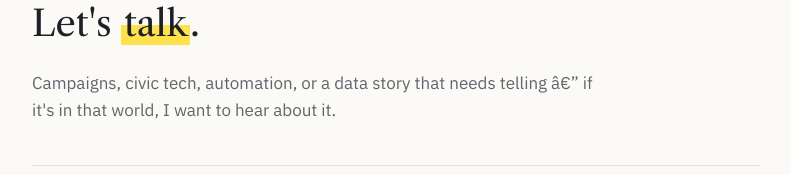
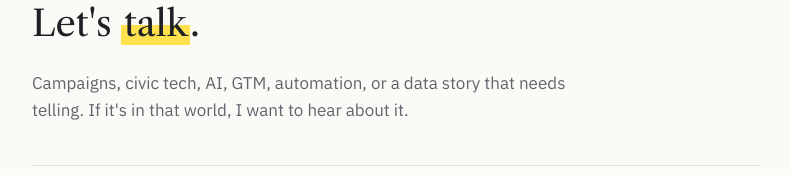
Before and after one commit to cmd-siri-bot/my-portfolio, a Next.js app: page /contact in a window 1280 px wide. Shown: the part 148-323 px from the top of the page, without its empty margins (244-1035 px from the left). Built offline with nearby package versions, Linux system fonts and the light colour scheme.

Commit message:
Update contact page

```diff
--- a/app/contact/page.tsx
+++ b/app/contact/page.tsx
@@ -15,8 +15,8 @@ export default function Contact() {
           Let&apos;s <span className="hl">talk</span>.
         </h1>
         <p className="mt-6 max-w-xl text-[17px] leading-relaxed text-ink-muted">
-          Campaigns, civic tech, automation, or a data story that needs telling
-          â€” if it&apos;s in that world, I want to hear about it.
+          Campaigns, civic tech, AI, GTM, automation, or a data story that needs telling.
+           If it&apos;s in that world, I want to hear about it.
         </p>
       </section>
 
```
